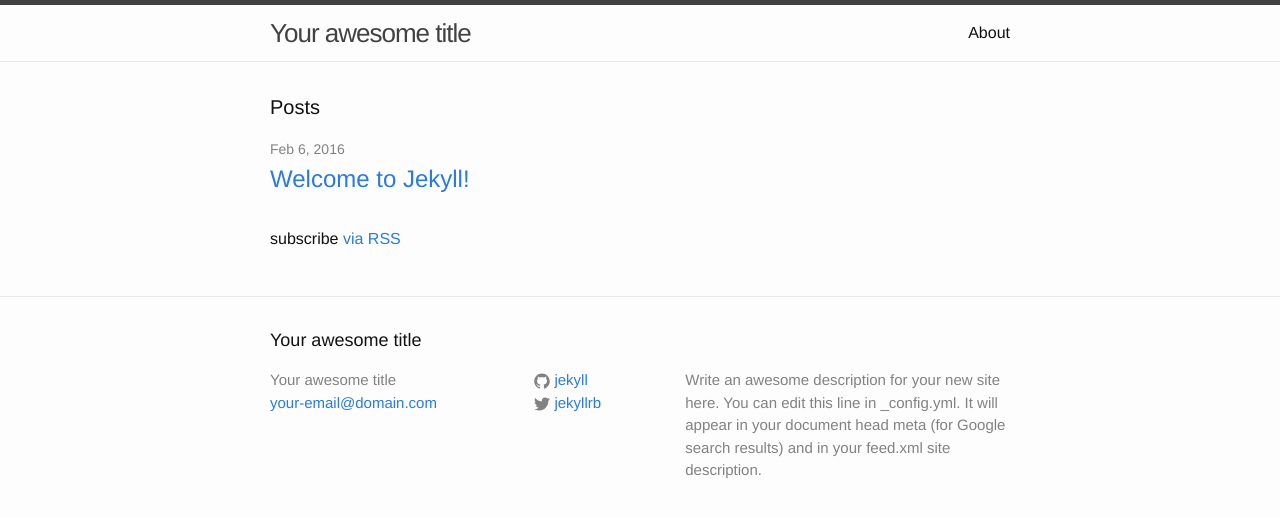
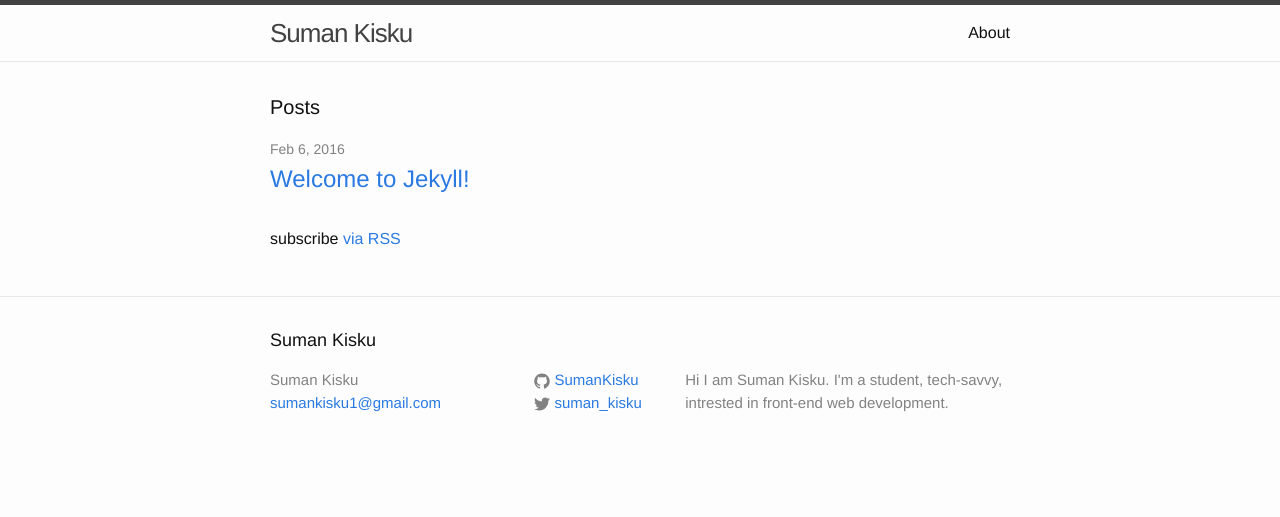
Before and after one commit to SumanKisku/sumankisku.github.io, a Jekyll site: the page built from index.html, in a window 1280 px wide. Shown: the top 517 px of the page. Built offline with Jekyll 4.4.1, drawn with Linux system fonts in a browser that asks for light colours.

Commit message:
Initial commit

```diff
--- a/_config.yml
+++ b/_config.yml
@@ -6,16 +6,15 @@
 # 'jekyll serve'. If you change this file, please restart the server process.
 
 # Site settings
-title: Your awesome title
-email: your-email@domain.com
+title: Suman Kisku
+email: sumankisku1@gmail.com
 description: > # this means to ignore newlines until "baseurl:"
-  Write an awesome description for your new site here. You can edit this
-  line in _config.yml. It will appear in your document head meta (for
-  Google search results) and in your feed.xml site description.
+  Hi I am Suman Kisku. I'm a student, tech-savvy,
+  intrested in front-end web development.
 baseurl: "" # the subpath of your site, e.g. /blog
-url: "http://yourdomain.com" # the base hostname & protocol for your site
-twitter_username: jekyllrb
-github_username:  jekyll
+url: "http://sumankisku.github.io" # the base hostname & protocol for your site
+twitter_username: suman_kisku
+github_username:  SumanKisku
 
 # Build settings
 markdown: kramdown
```
